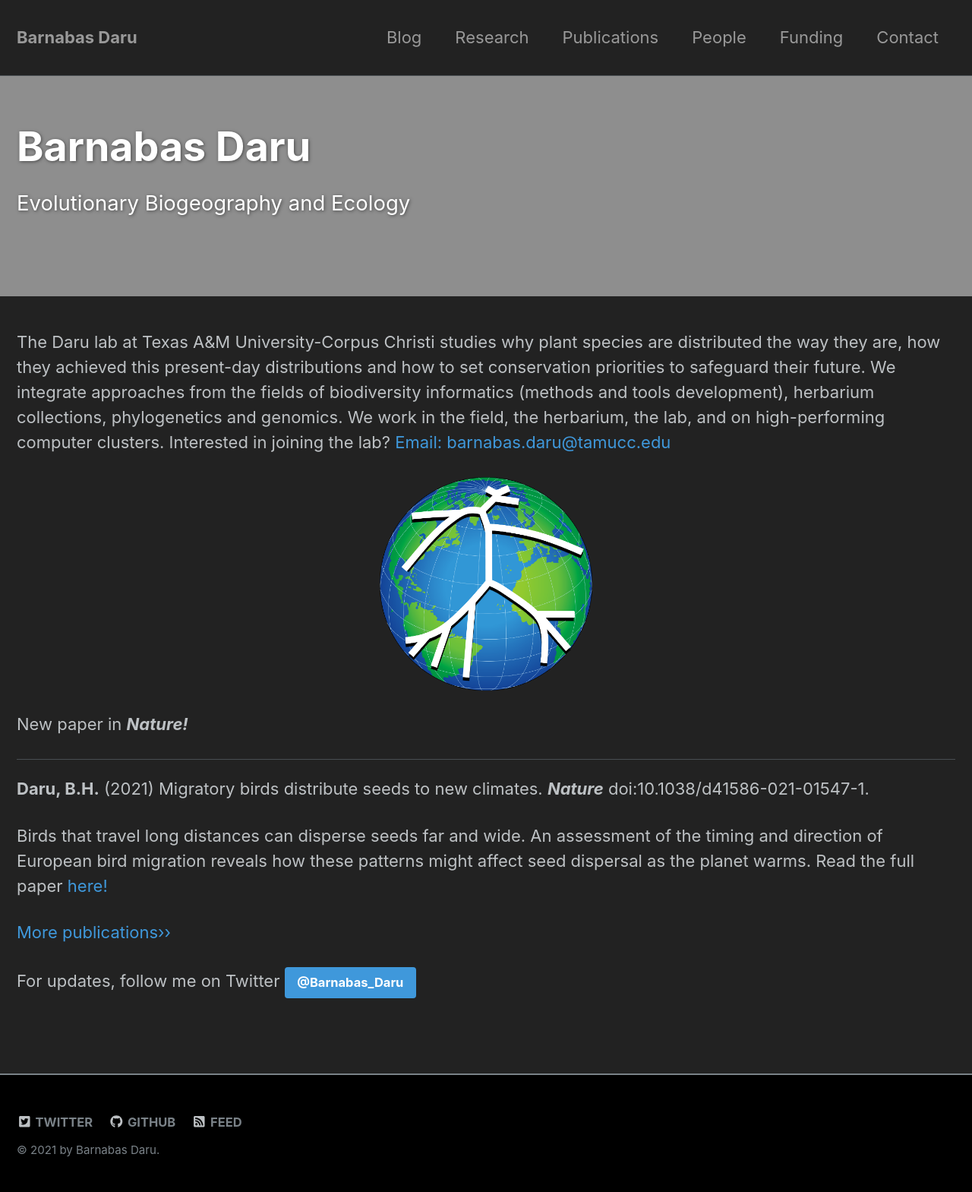
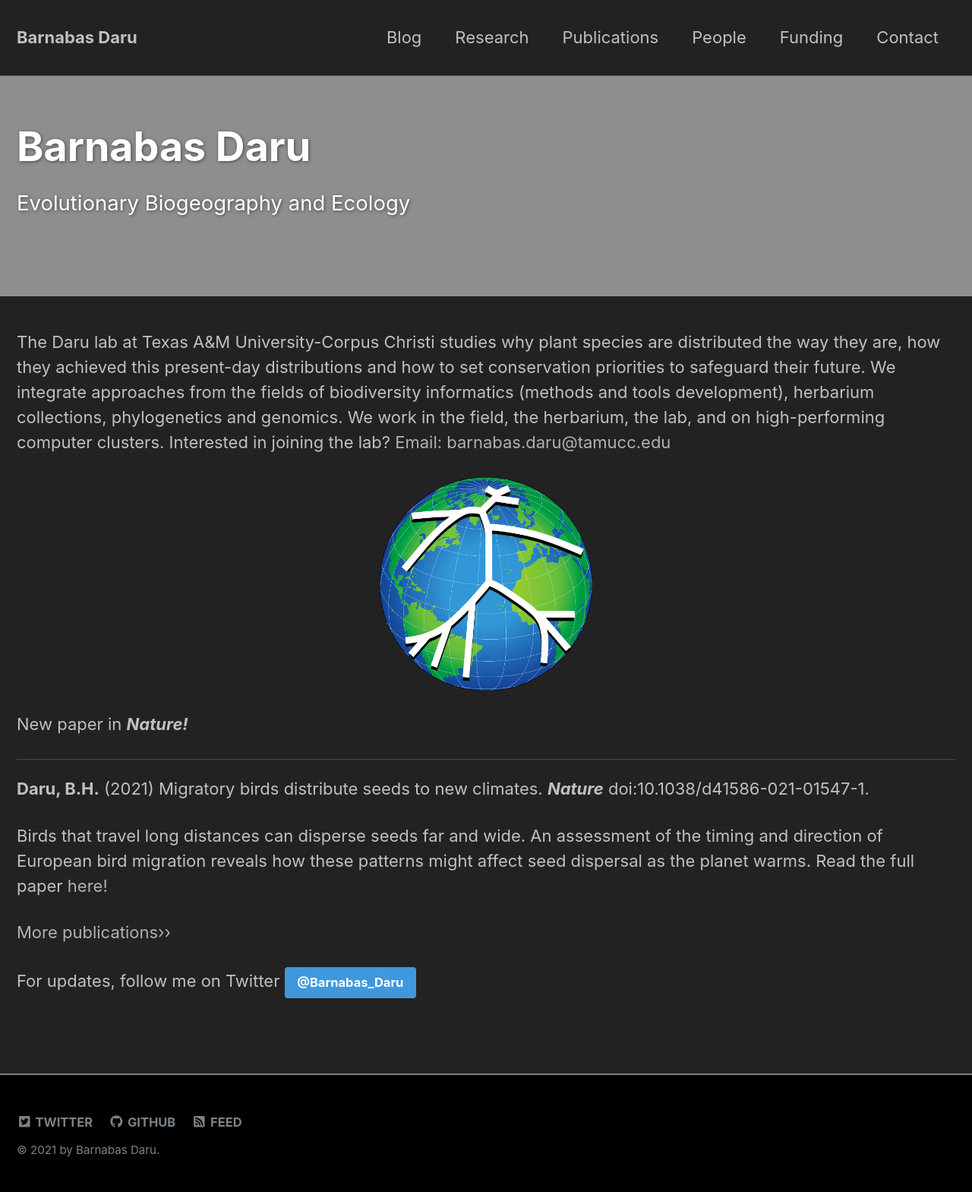
Before and after one commit to darunabas/darulab.github.io, a Jekyll site: the page built from index.html, in a window 1280 px wide. Shown: the whole page at 76% size. Built offline with Jekyll 4.4.1, drawn with Linux system fonts in a browser that asks for light colours; nearby versions of some CDN libraries; the list of posts is cut into pages by our own code.

Commit message:
Update _config.yml

```diff
--- a/_config.yml
+++ b/_config.yml
@@ -21,7 +21,7 @@
   Google search results) and in your feed.xml site description.
 twitter_username: Barnabas Daru
 github_username: darunabas
-minimal_mistakes_skin: default
+minimal_mistakes_skin: dark
 search: # true
 
 # Build settings
```
